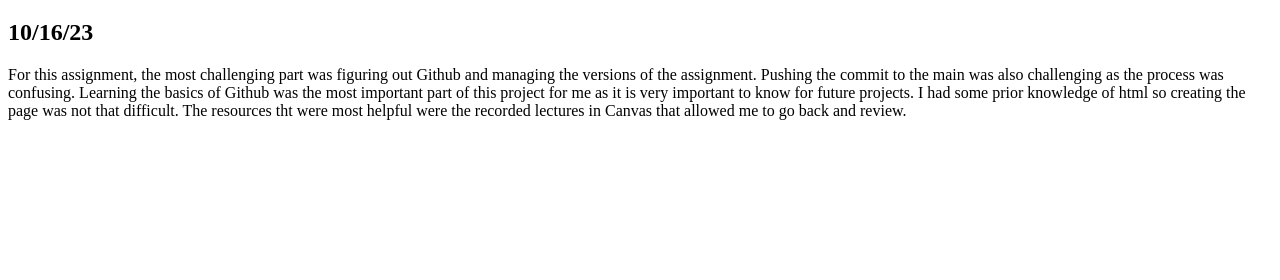
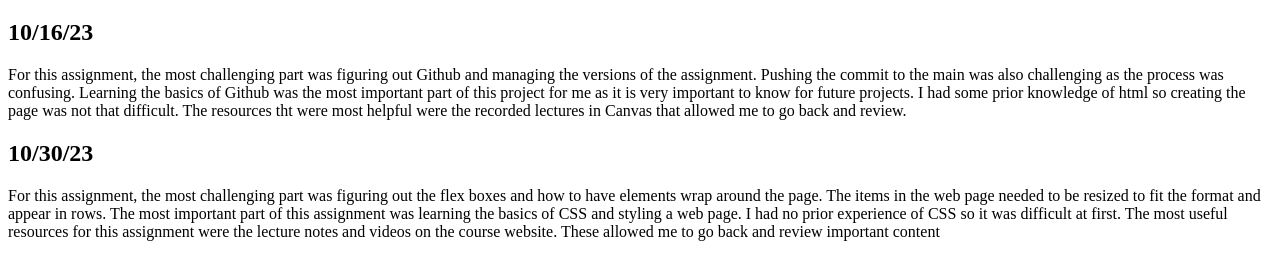
Before and after one commit to nairadi0/nairadi0.github.io, a plain HTML site: page blog.html in a window 1280 px wide. Shown: the part 100-380 px from the top of the page. Drawn offline with Linux system fonts and the light colour scheme.

Commit message:
Add files via upload

```diff
--- a/blog.html
+++ b/blog.html
@@ -17,6 +17,16 @@
             knowledge of html so creating the page was not that difficult. The resources tht were most helpful were the recorded lectures
             in Canvas that allowed me to go back and review.
         </p>
+        <h2>
+            10/30/23
+        </h2>
+        <p>
+            For this assignment, the most challenging part was figuring out the flex boxes and how to have elements wrap around the page. The items in the web page needed to be resized
+            to fit the format and appear in rows. The most important part of this assignment was learning the basics of CSS and styling a web page. I had no prior experience of CSS so
+            it was difficult at first. The most useful resources for this assignment were the lecture notes and videos on the course website. These allowed me to go back and review important
+            content
+
+        </p>
     </body>
 
 </html>
```
